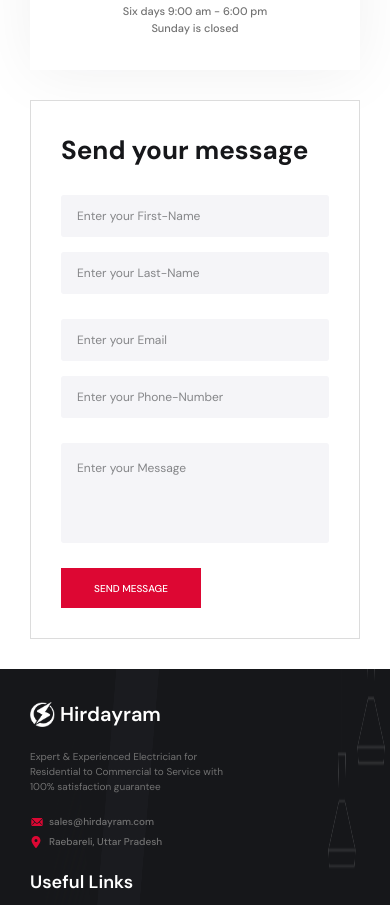
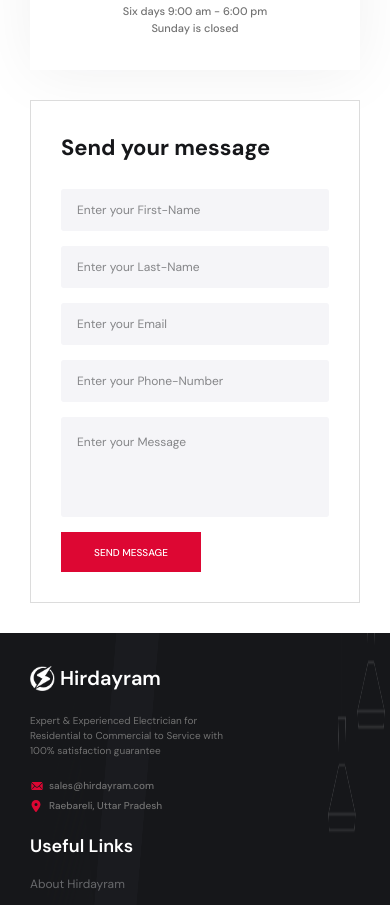
Before and after one commit to anshulgupta48/Hirdayram-WebApp, a React (Vite) app: page /contact in a window 390 px wide. Shown: the part 920-1825 px from the top of the page. Built offline with nearby package versions, Linux system fonts and the light colour scheme; no server answers.

Commit message:
Fixing NotFound Responsiveness UI

```diff
--- a/src/pages/Contact.tsx
+++ b/src/pages/Contact.tsx
@@ -81,9 +81,9 @@ const Contact: React.FunctionComponent = () => {
           </div>
 
           <div className='h-full w-full p-[30px] sm:p-[50px] bg-[#FFFFFF] border border-solid border-[#DCDCDC] flex flex-col gap-[25px]'>
-            <p className='text-[#16171A] text-[26px] font-bold'>Send your message</p>
+            <p className='text-[#16171A] text-[22px] sm:text-[26px] font-bold'>Send your message</p>
 
-            <div className='flex flex-col gap-[25px]'>
+            <div className='flex flex-col gap-[15px] md:gap-[25px]'>
               <div className='flex flex-col md:flex-row items-center gap-[15px]'>
                 <div className='h-[42px] w-full md:w-[50%] bg-[#F5F5F8] px-[15px] flex items-center border border-solid border-transparent focus-within:border-[#DD0733] rounded-[3px] transition-all duration-300'>
                   <input type="text" name='firstName' placeholder='Enter your First-Name' className='h-full w-full text-[#16171A] text-[12px] outline-none' value={contactFormData.firstName} onChange={handleChange} />
--- a/src/pages/NotFound.tsx
+++ b/src/pages/NotFound.tsx
@@ -12,7 +12,7 @@ const NotFound: React.FunctionComponent = () => {
       </div>
 
       <div className='min-h-[360px] sm:min-h-[460px] w-full bg-[#FFFFFF] flex flex-col justify-center items-center gap-[25px]'>
-        <img src={NotFoundBanner} alt="NotFound-Banner" className='h-[110px] sm:h-[140px] md:h-[200px] w-[250px] sm:w-[300px] md:w-[500px]' />
+        <img src={NotFoundBanner} alt="NotFound-Banner" className='h-[100px] sm:h-[140px] md:h-[200px] w-[250px] sm:w-[300px] md:w-[500px]' />
         <h3 className='mt-[10px] text-[#16171A] text-[20px] sm:text-[24px] md:text-[30px] font-bold leading-none'>Sorry We Can't Find That Page!</h3>
 
         <NavLink to='/' className='h-[40px] w-[155px] bg-[#DD0733] btn-hover flex justify-center items-center relative'>
```
